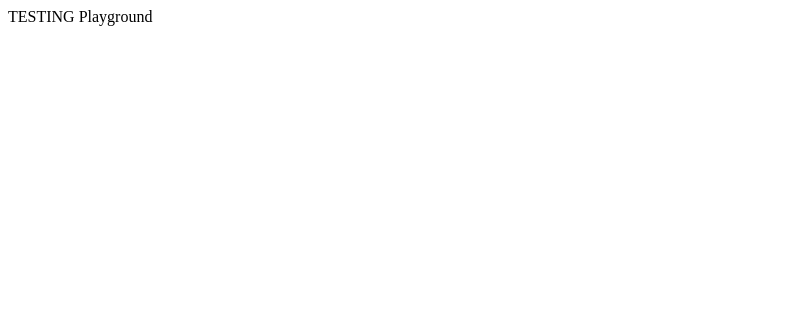
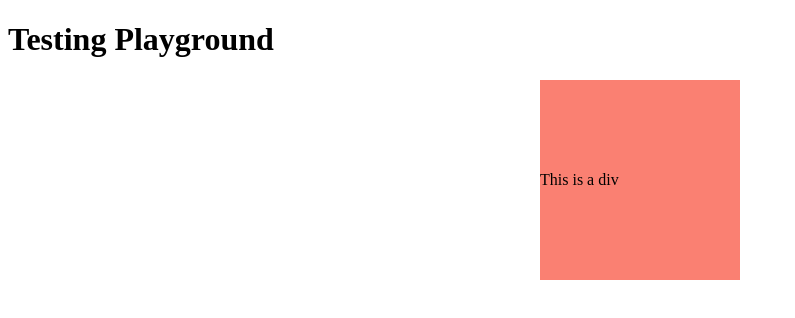
Before and after one commit to IanNdiba/HTML-CSS-JS-Mini-Projects, a plain HTML site: page z-testing/index.html in a window 1280 px wide. Shown: the whole page, without its empty margins (0-795 px from the left). Drawn offline with Linux system fonts and the light colour scheme.

```diff
--- a/z-testing/app.js
+++ b/z-testing/app.js
@@ -1,9 +1,9 @@
-const fakeArray = {
-  0: "Zero",
-  1: "One",
-  2: "Two",
-  length: 3,
-  __proto__: Array.prototype,
-};
+const div = document.createElement("div");
+div.textContent = "This is a div";
+div.style.backgroundColor = "salmon";
+div.style.margin = "auto";
+div.style.height = "200px";
+div.style.width = "200px";
+div.style.alignContent = "center";
 
-const map = fakeArray.map((entries) => console.log(entries));
+document.body.append(div);
--- a/z-testing/index.html
+++ b/z-testing/index.html
@@ -7,7 +7,7 @@
     <title>Testing Playground</title>
   </head>
   <body>
-    TESTING Playground
+    <h1>Testing Playground</h1>
 
     <script src="app.js"></script>
   </body>
```
Also changed, not shown: JS-Console/Manchester-London Train Simulation/index.html (+9 -1 lines).
